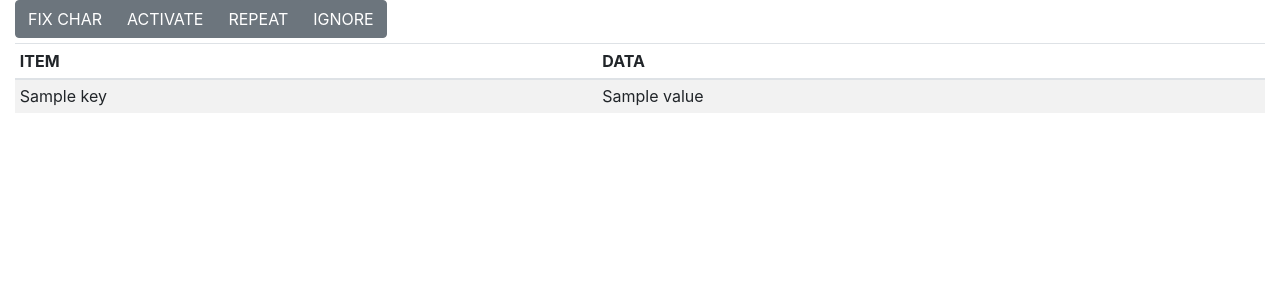
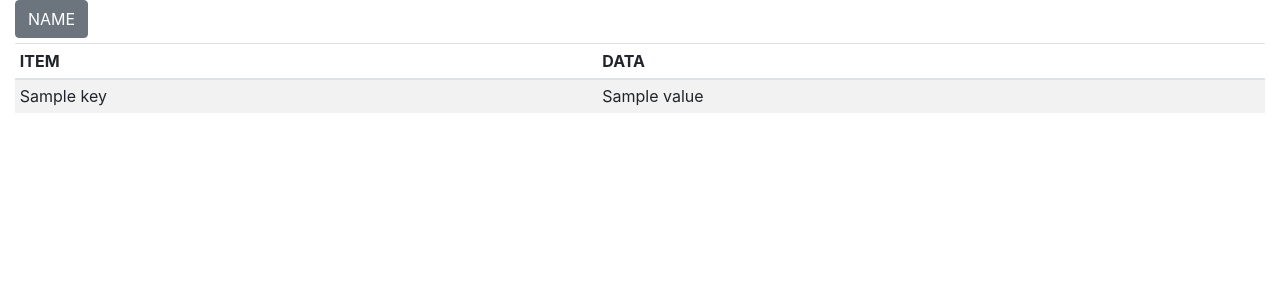
Before and after one commit to Nickyzj/bw_monitor_ex, a Flask app: template app/templates/monitor_detail.html in a window 1280 px wide. Shown: the part 56-356 px from the top of the page. Run offline with Flask 2, Linux system fonts and the light colour scheme; the template is opened without the code that fills it: most values are stand-ins (such as "Sample title", 1, 10 or a date in 2020); some libraries are stand-ins or nearby versions.

Commit message:
Add a new button. Add RFC Call name list.

```diff
--- a/app/templates/monitor_detail.html
+++ b/app/templates/monitor_detail.html
@@ -1,31 +1,17 @@
 {% extends "base.html" %}
 {% block body %}
     <div class="btn-group" role="group" aria-label="Basic example" style="margin-bottom:5px">
-        <button type="button" class="btn btn-secondary"
-                rfctype="char"
-                log_id="{{ data['LOG_ID'] }}"
-                variante="{{ data['VARIANTE'] }}">
-            FIX CHAR
-        </button>
-        <button type="button" class="btn btn-secondary"
-                rfctype="activate"
-                log_id="{{ data['LOG_ID'] }}"
-                variante="{{ data['VARIANTE'] }}">
-            ACTIVATE
-        </button>
-        <button type="button" class="btn btn-secondary"
-                rfctype="repeat"
-                log_id="{{ data['LOG_ID'] }}"
-                variante="{{ data['VARIANTE'] }}">
-            REPEAT
-        </button>
-    <button type="button" class="btn btn-secondary"
-                rfctype="ignore"
-                log_id="{{ data['LOG_ID'] }}"
-                variante="{{ data['VARIANTE'] }}">
-            IGNORE
-        </button>
+        {% for command in commands.keys() %}
+            <button type="button" class="btn btn-secondary"
+                    rfctype="{{ command }}"
+                    log_id="{{ data['LOG_ID'] }}"
+                    variante="{{ data['VARIANTE'] }}">
+                {{ command|upper }}
+            </button>
+        {% endfor %}
+
     </div>
+
     <div id="ajax_status">
 
     </div>
```
Also changed, not shown: app/control_panel/dashboard.py (+8 -10 lines), app/control_panel/share_data.py (+9 -1 lines).
